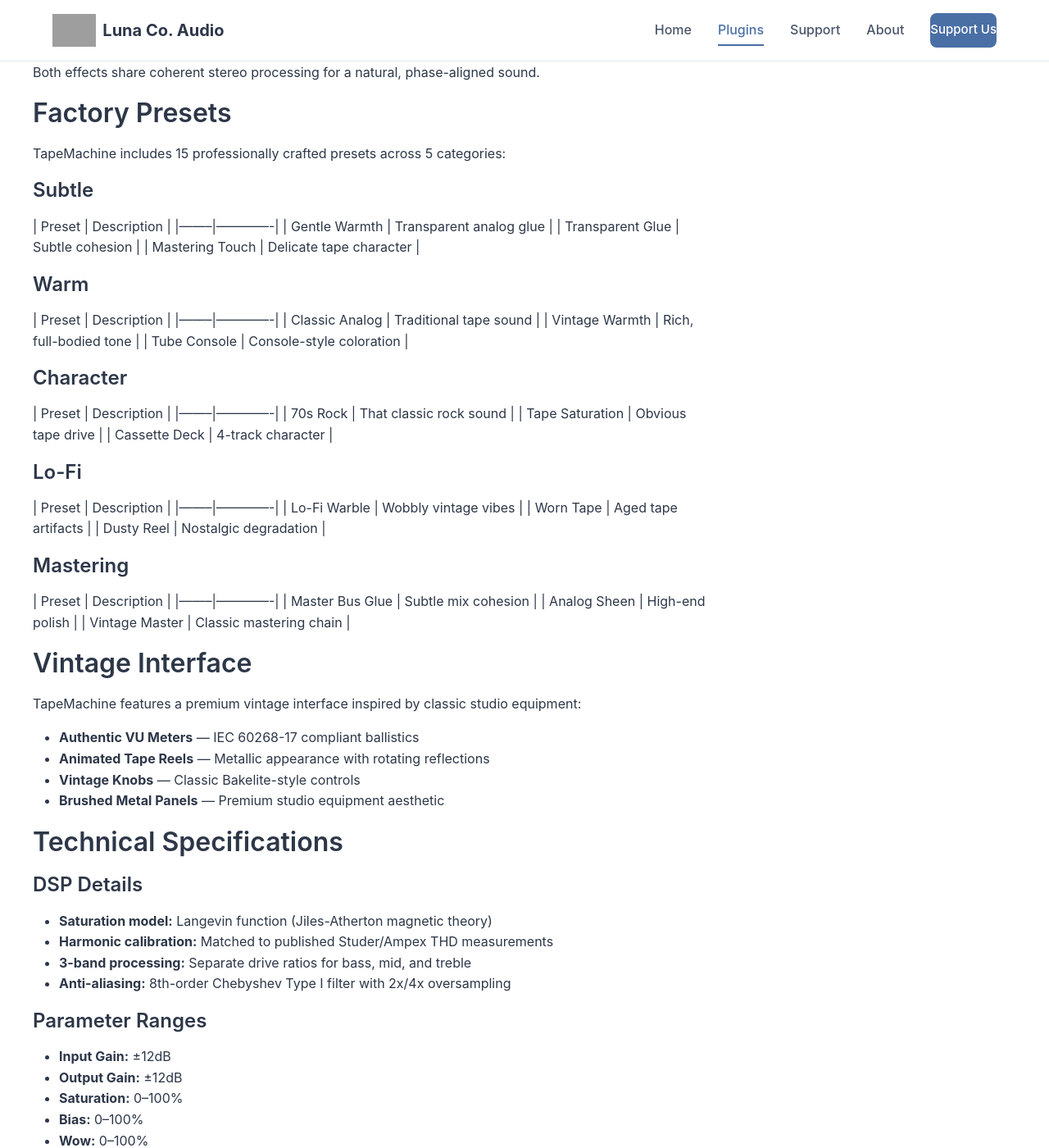
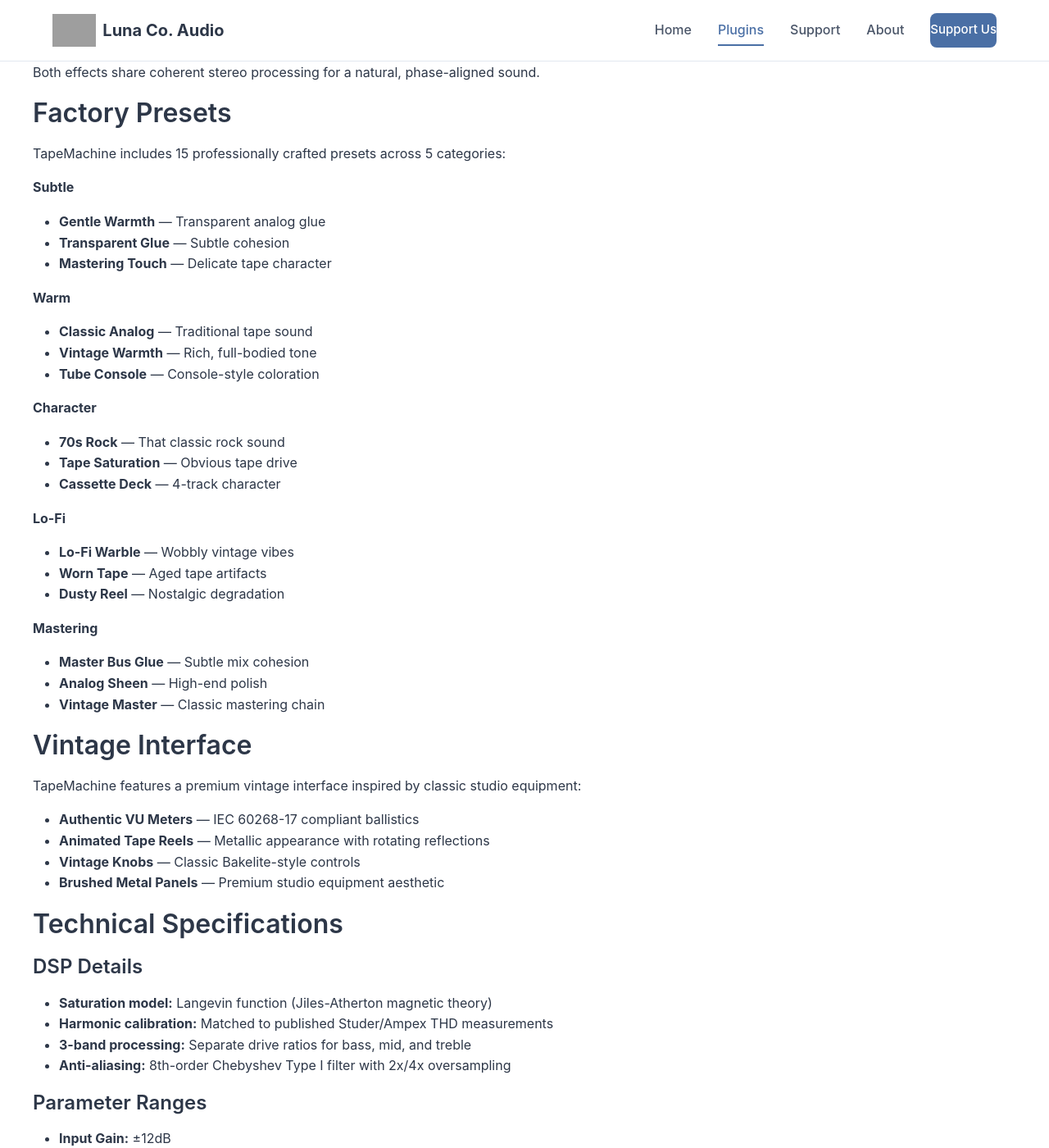
Before and after one commit to dusk-audio/dusk-audio.github.io, a Jekyll site: the page built from _plugins/tapemachine.md, in a window 1280 px wide and 1400 px high, scrolled down 3318 px. Shown: the whole window at 82% size. Built offline with Jekyll 4.4.1, drawn with Linux system fonts in a browser that asks for light colours; grey boxes are pictures that could not be loaded.

Commit message:
Fix presets section formatting on TapeMachine page

```diff
--- a/_plugins/tapemachine.md
+++ b/_plugins/tapemachine.md
@@ -123,40 +123,30 @@
 
 TapeMachine includes 15 professionally crafted presets across 5 categories:
 
-### Subtle
-| Preset | Description |
-|--------|-------------|
-| Gentle Warmth | Transparent analog glue |
-| Transparent Glue | Subtle cohesion |
-| Mastering Touch | Delicate tape character |
+**Subtle**
+- **Gentle Warmth** — Transparent analog glue
+- **Transparent Glue** — Subtle cohesion
+- **Mastering Touch** — Delicate tape character
 
-### Warm
-| Preset | Description |
-|--------|-------------|
-| Classic Analog | Traditional tape sound |
-| Vintage Warmth | Rich, full-bodied tone |
-| Tube Console | Console-style coloration |
+**Warm**
+- **Classic Analog** — Traditional tape sound
+- **Vintage Warmth** — Rich, full-bodied tone
+- **Tube Console** — Console-style coloration
 
-### Character
-| Preset | Description |
-|--------|-------------|
-| 70s Rock | That classic rock sound |
-| Tape Saturation | Obvious tape drive |
-| Cassette Deck | 4-track character |
+**Character**
+- **70s Rock** — That classic rock sound
+- **Tape Saturation** — Obvious tape drive
+- **Cassette Deck** — 4-track character
 
-### Lo-Fi
-| Preset | Description |
-|--------|-------------|
-| Lo-Fi Warble | Wobbly vintage vibes |
-| Worn Tape | Aged tape artifacts |
-| Dusty Reel | Nostalgic degradation |
+**Lo-Fi**
+- **Lo-Fi Warble** — Wobbly vintage vibes
+- **Worn Tape** — Aged tape artifacts
+- **Dusty Reel** — Nostalgic degradation
 
-### Mastering
-| Preset | Description |
-|--------|-------------|
-| Master Bus Glue | Subtle mix cohesion |
-| Analog Sheen | High-end polish |
-| Vintage Master | Classic mastering chain |
+**Mastering**
+- **Master Bus Glue** — Subtle mix cohesion
+- **Analog Sheen** — High-end polish
+- **Vintage Master** — Classic mastering chain
 
 ## Vintage Interface
 
```
